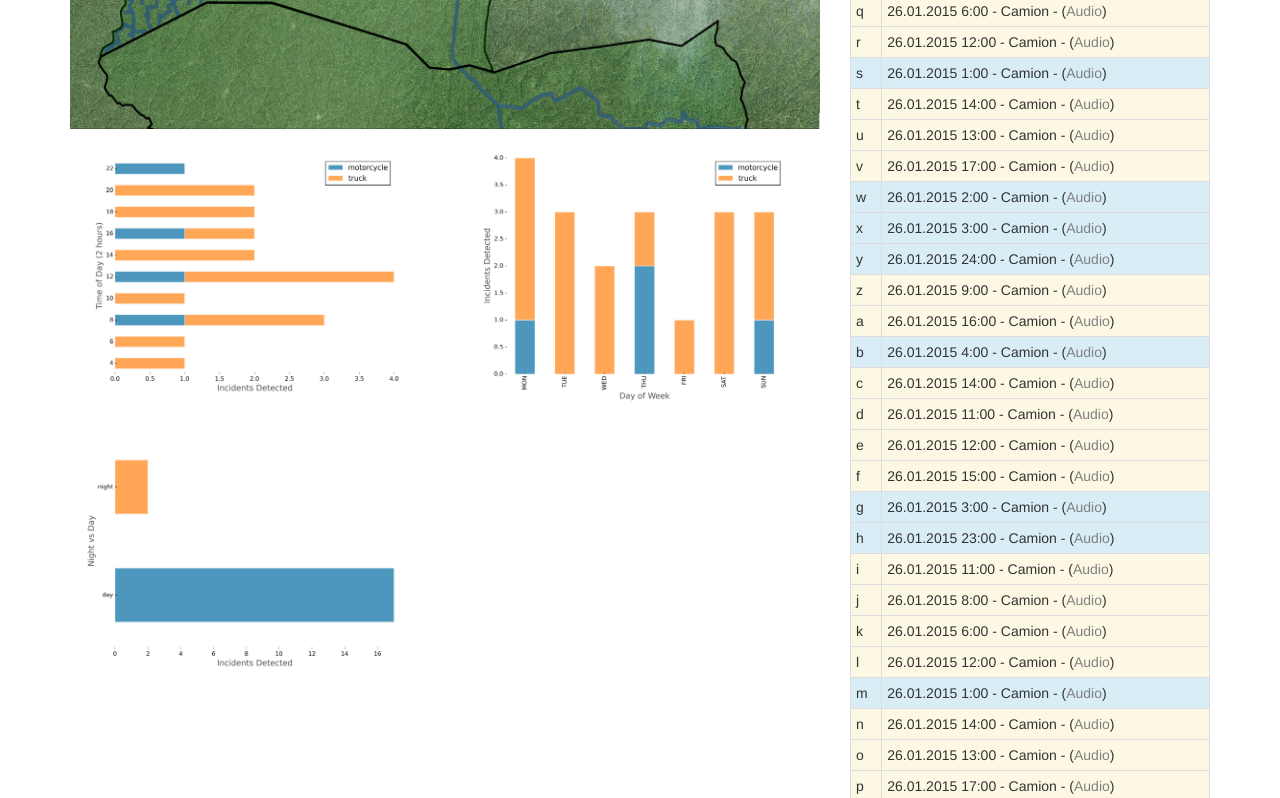
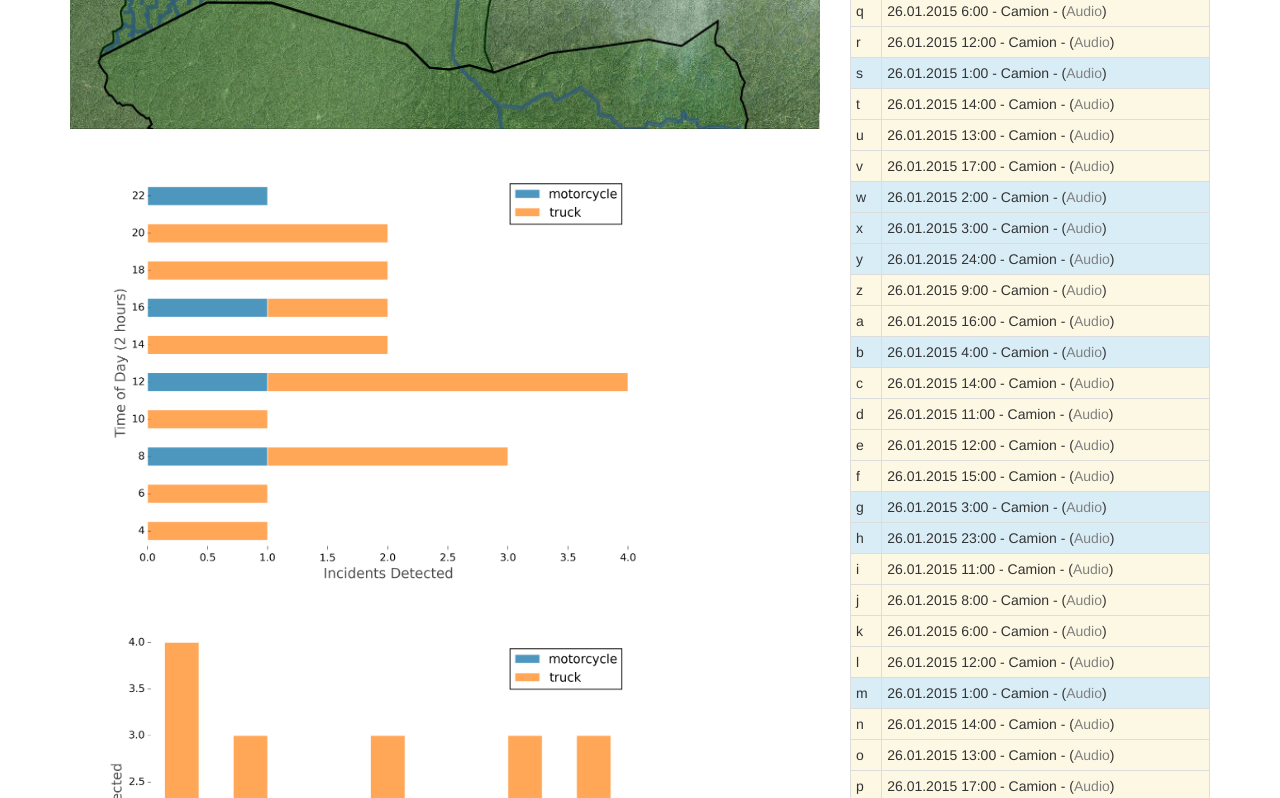
Before and after one commit to flygeneticist/rfcx-data-vizualization, a plain HTML site: page index.html in a window 1280 px wide. Shown: the part 779-1577 px from the top of the page. Drawn offline with Linux system fonts and the light colour scheme.

Commit message:
Give data graphs more space.

```diff
--- a/index.html
+++ b/index.html
@@ -36,20 +36,17 @@
         <div class="col-md-8" id="map">
           <img src="assets/figures/SFID_domaine_highlighted.png" width="750" height="700" border=1>
           <div class="row">
-            <div class="col-md-6" id="hourly">
-              <img src="assets/figures/alerts_by_hour.png" width="100%" height="100%" border=1>
+            <div class="col-md-10" id="hourly">
+              <img class="img-responsive" src="assets/figures/alerts_by_hour.png">
             </div>
-            <div class="col-md-6" id="daily">
-              <img src="assets/figures/alerts_by_weekday.png" width="100%" height="100%" border=1>
+            <div class="col-md-10" id="daily">
+              <img class="img-responsive" src="assets/figures/alerts_by_weekday.png">
             </div>
           </div>
 
           <div class="row">
-            <div class="col-md-6" id="nightDay">
-              <img src="assets/figures/alerts_by_nightDay.png" width="100%" height="100%" border=1>
-            </div>
-            <div class="col-md-6">
-              <!--placeholder column-->
+            <div class="col-md-10" id="nightDay">
+              <img class="img-responsive" src="assets/figures/alerts_by_nightDay.png">
             </div>
           </div>
         </div>
```
